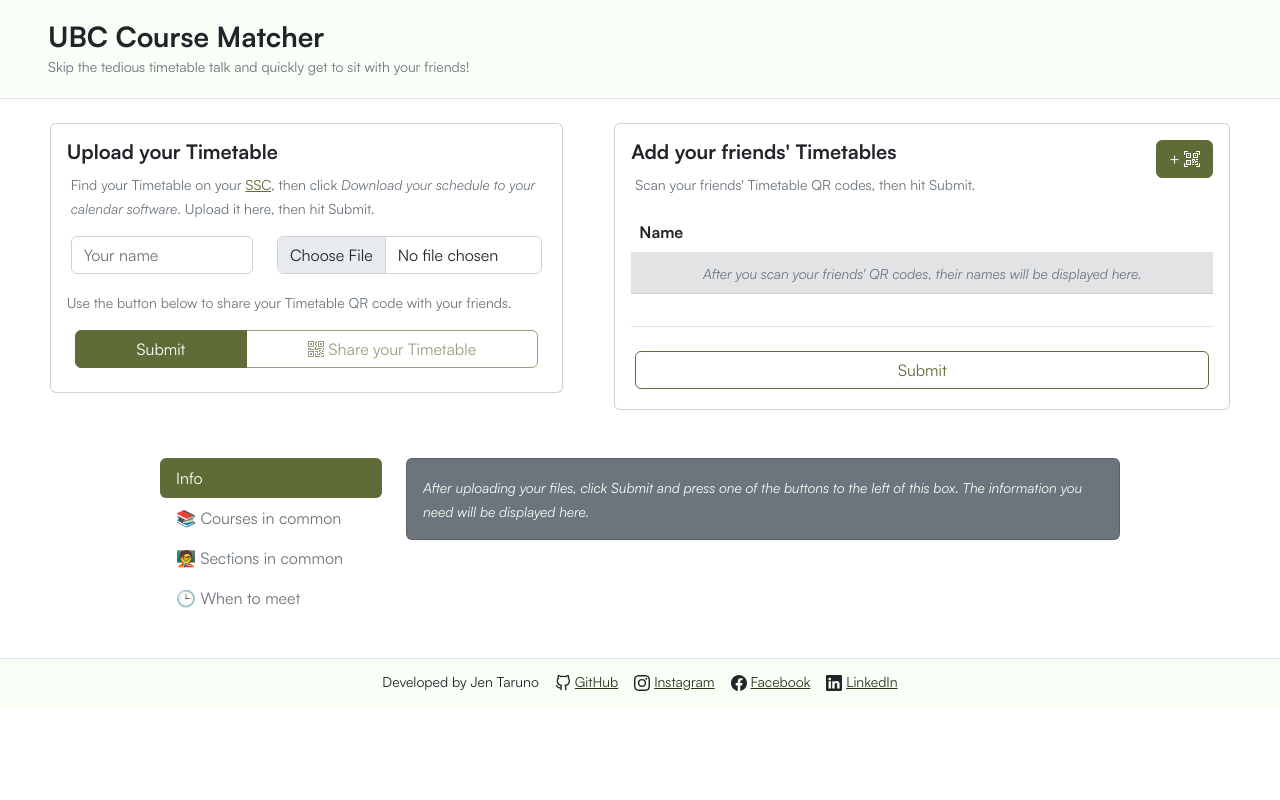
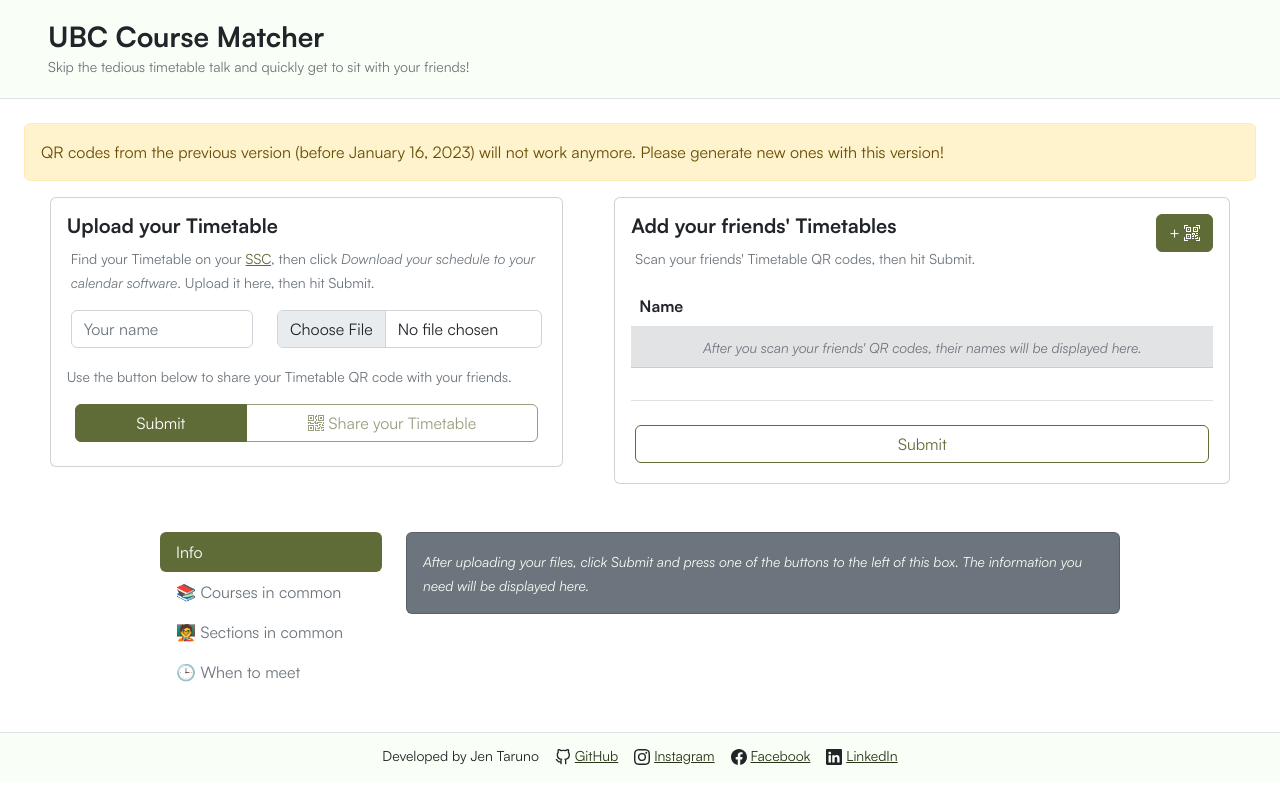
Before and after one commit to jentaruno/ubc-course-matcher, a React (Create React App) app: page / in a window 1280 px wide. Built offline with nearby package versions, Linux system fonts and the light colour scheme.

Commit message:
Version notice

```diff
--- a/src/components/CourseMatcher.jsx
+++ b/src/components/CourseMatcher.jsx
@@ -377,8 +377,9 @@ class CourseMatcher extends Component {
   breakBlocks = (classTimes) => {
     let newClassTimes = [];
     for (let i = 0; i < classTimes.length; i++) {
+      let endTime = this.stringToDate(classTimes[i].rowEnd);
       for (let j = this.stringToDate(classTimes[i].rowStart);
-        j < this.stringToDate(classTimes[i].rowEnd);
+        j < endTime;
         j.setMinutes(j.getMinutes() + 30)) {
         let options = { hour: '2-digit', minute: '2-digit', hour12: false };
         let newTime = j.toLocaleTimeString([], options);
@@ -442,7 +443,7 @@ class CourseMatcher extends Component {
   handleScanQRCode = () => {
     this.setState({
       QRScannerWidth: "100%",
-      closeQRButton: <button type="button" class="btn-close" aria-label="Close" onClick={this.handleStopQR}
+      closeQRButton: <button type="button" class="btn-close-white" aria-label="Close" onClick={this.handleStopQR}
         style={{ position: 'absolute', top: 10, right: 10 }} />
     })
 
@@ -717,6 +718,9 @@ class CourseMatcher extends Component {
     return (
       <div className="App">
         <div className="row m-4 justify-content-around">
+          <div className="alert alert-warning alert-dismissible fade show" role="alert">
+            QR codes from the previous version (before January 16, 2023) will not work anymore. Please generate new ones with this version!
+          </div>
           <div className='col-md-5 p-0 mb-4'>
             <div className="card">
               <div className="card-body">
```
